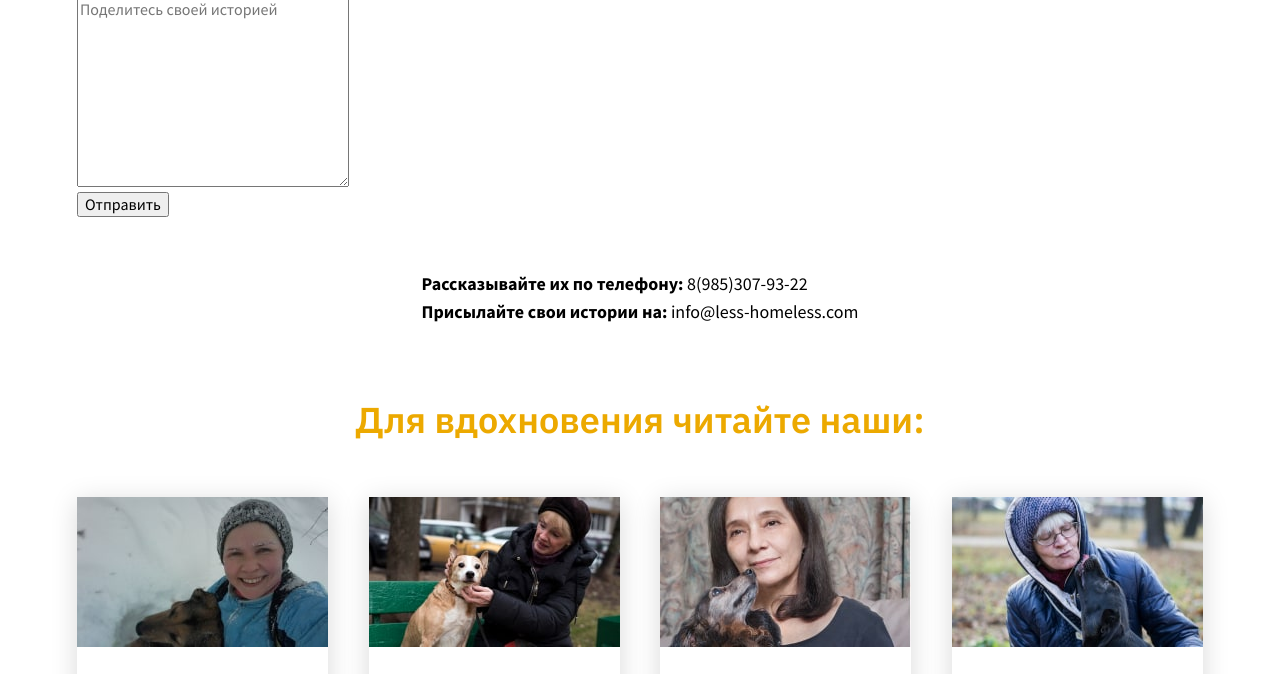
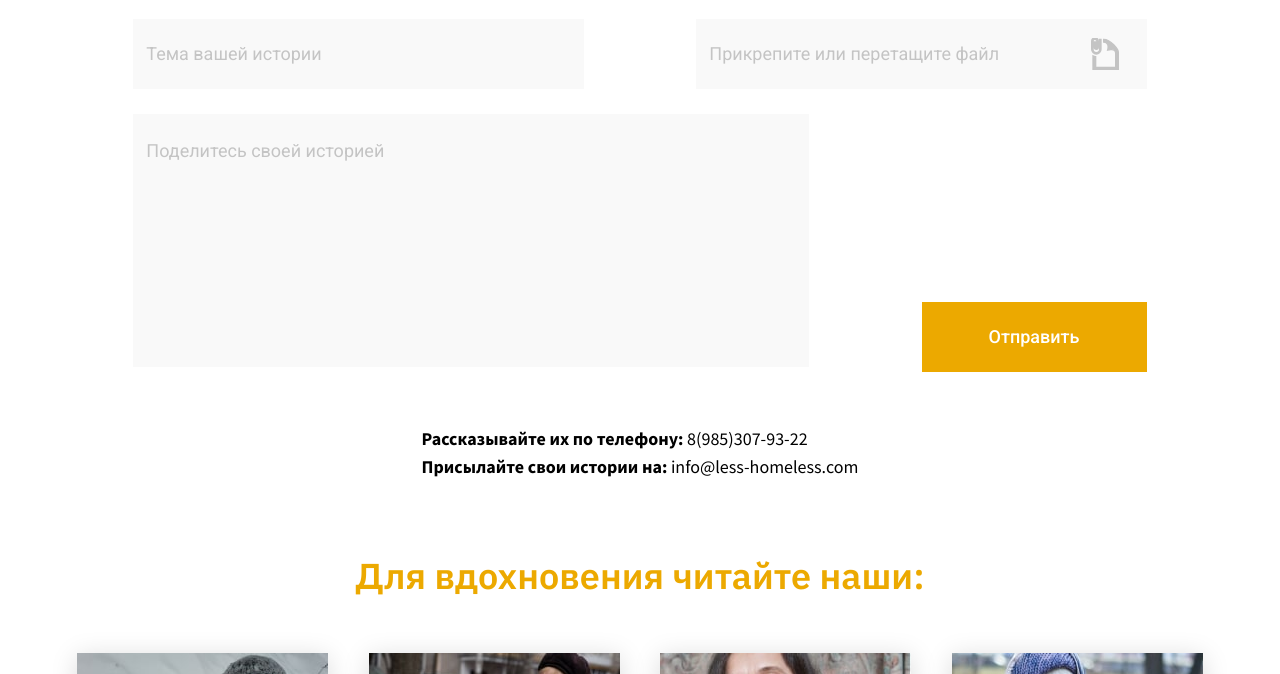
Before and after one commit to Anton1922/Tell-your-story, a website: page dist/index.html in a window 1280 px wide. Shown: the part 1147-1821 px from the top of the page. Drawn offline with nearby package versions, Linux system fonts and the light colour scheme; files that its build step writes are made by us from their sources.

Commit message:
imported styles for form in section 'connect'

```diff
--- a/src/sass/style.scss
+++ b/src/sass/style.scss
@@ -3,6 +3,7 @@
 @import 'base/common';
 @import 'components/header';
 @import 'components/connect';
+@import 'components/form';
 @import 'components/inspiration';
 @import 'components/card';
 @import 'components/subscribe';
```
